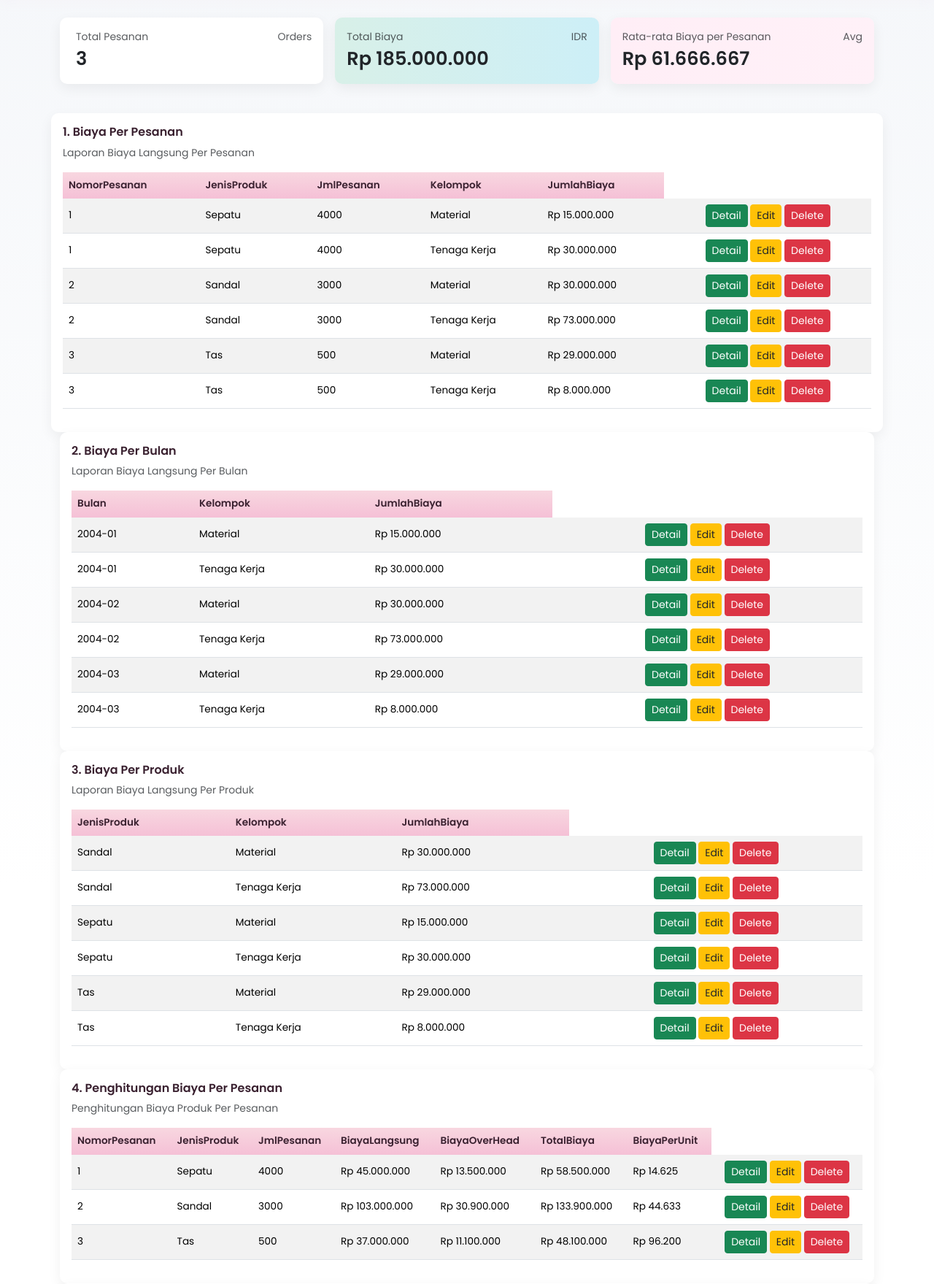
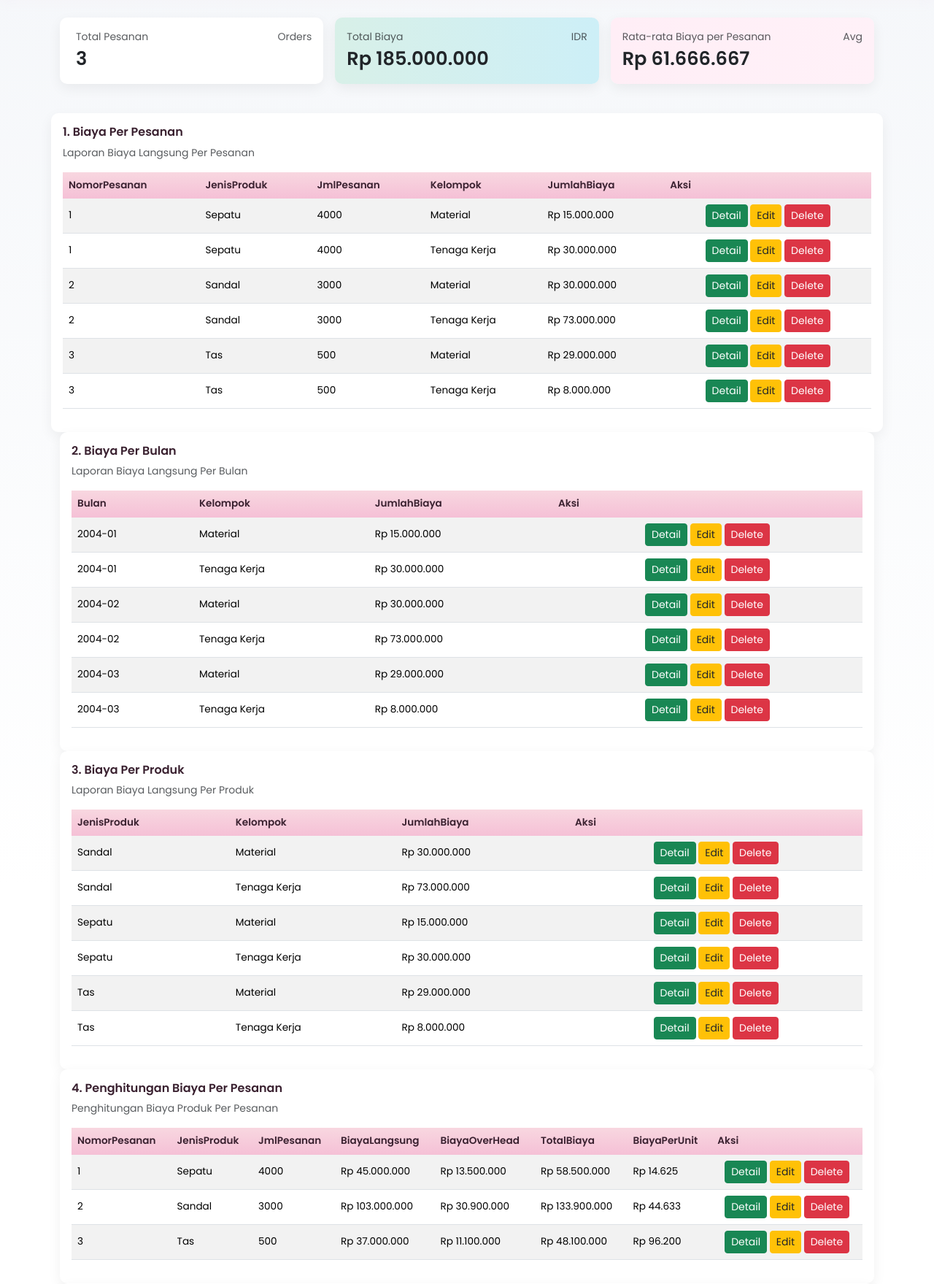
Before and after one commit to cesyaaulia/Latihan4, a PHP site: page / in a window 1280 px wide. Shown: the part 57-1816 px from the top of the page at 73% size. Run offline with PHP 8.4, Linux system fonts and the light colour scheme; data comes from the database, SQL or seed files in the repository.

Commit message:
Update report-sections.php

```diff
--- a/includes/report-sections.php
+++ b/includes/report-sections.php
@@ -30,7 +30,9 @@ $keys = ['a','b','c','d','e','f','g','h'];
           <tr>
             <?php if(count($rows)>0): foreach(array_keys($rows[0]) as $col): ?>
               <th><?= htmlspecialchars($col) ?></th>
-              <?php endforeach; else: ?>
+            <?php endforeach; ?>
+              <th>Aksi</th> <!-- Tambah header baru -->
+            <?php else: ?>
               <th>No Data</th>
             <?php endif; ?>
               </tr>
@@ -41,7 +43,6 @@ $keys = ['a','b','c','d','e','f','g','h'];
                 <?php foreach($r as $col => $cell): ?>
              <td><?= htmlspecialchars(format_number_if_money($col, $cell)) ?></td>
                 <?php endforeach; ?>
-
             <td class="text-center">
               <a href="detail.php?id=<?= $r['NomorPesanan'] ?? '' ?>" class="btn btn-success btn-sm">Detail</a>
               <a href="edit.php?id=<?= $r['NomorPesanan'] ?? '' ?>" class="btn btn-warning btn-sm text-dark">Edit</a>
```
Lines whose indentation alone changed are shown as unchanged.
